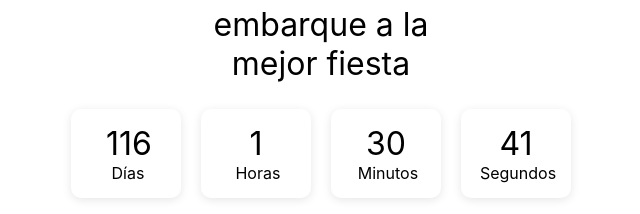
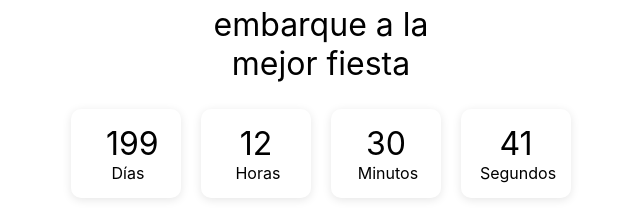
Before and after one commit to CristopherVanegas/BodaNicoleRo, a React (Vite) app in the folder boda_nicole_ro/: page / in a window 1280 px wide. Shown: the part 1433-1647 px from the top of the page, without its empty margins (319-959 px from the left). Built offline with nearby package versions, Linux system fonts and the light colour scheme; the HTML template or start-up script is replaced by a standard one.

Commit message:
Actualización en el tiempo restante

```diff
--- a/boda_nicole_ro/src/components/Countdown/Countdown.jsx
+++ b/boda_nicole_ro/src/components/Countdown/Countdown.jsx
@@ -3,7 +3,7 @@ import styles from './Countdown.module.css';
 import globoFlotanteIcon from '../../assets/images/icons/globo-flotante-icon.png';
 
 const Countdown = () => {
-  const weddingDate = new Date('2025-06-15T00:00:00').getTime(); // Cambia la fecha al día de la boda
+  const weddingDate = new Date('2025-09-06T11:00:00').getTime(); // Cambia la fecha al día de la boda
   const [timeLeft, setTimeLeft] = useState(calculateTimeLeft());
 
   function calculateTimeLeft() {
```
